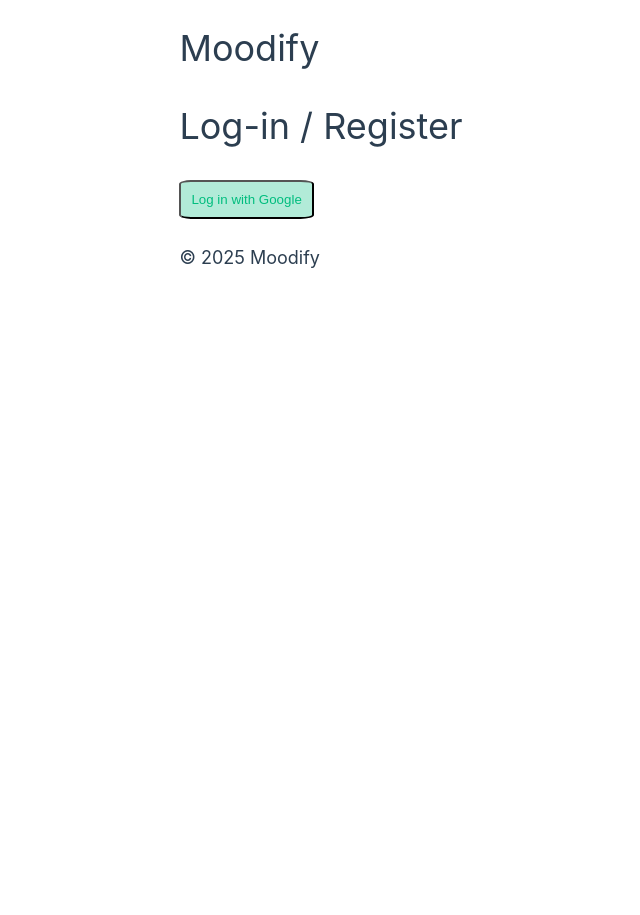
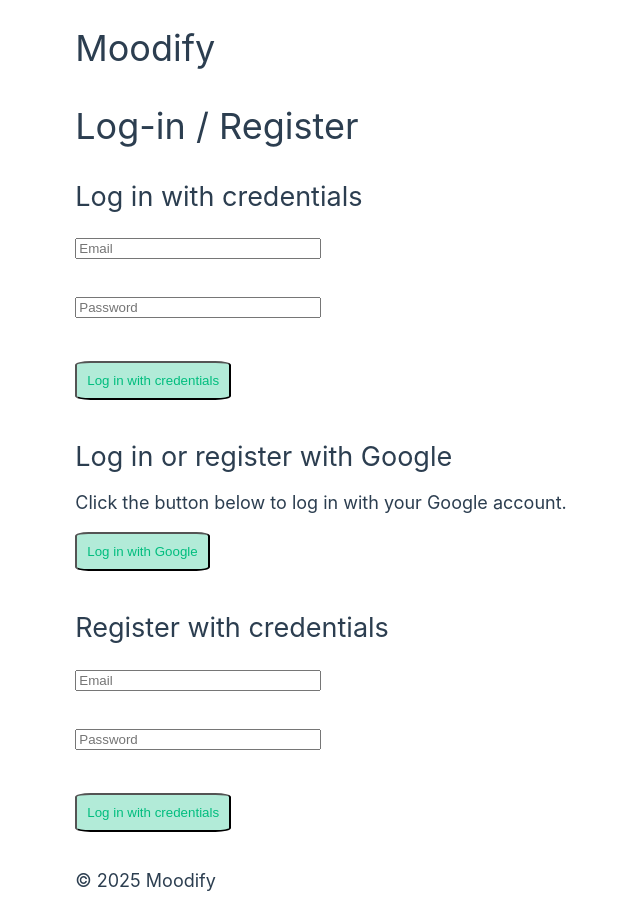
Before and after one commit to Music-Mood-Analyzer-Moodify/Web-Frontend, a Nuxt app: page / in a window 1280 px wide. Shown: the whole page, without its empty margins (319-959 px from the left). Before the commit the page ends 800 px from the top, so only its background shows below. Built offline with nearby package versions, Linux system fonts and the light colour scheme.

Commit message:
updated frontend to have cred auth and updated endpoint

```diff
--- a/pages/index.vue
+++ b/pages/index.vue
@@ -1,13 +1,77 @@
 <template>
   <div>
     <h1>Log-in / Register</h1>
-    <button @click="loginWithGoogle">Log in with Google</button>
+    <div>
+      <h2>Log in with credentials</h2>
+      <form>
+        <div class="form-group">
+          <input
+            v-model="login_email"
+            type="email"
+            placeholder="Email"
+            required
+          />
+        </div>
+        <div class="form-group">
+          <input
+            v-model="login_password"
+            type="password"
+            placeholder="Password"
+            required
+          />
+        </div>
+        <p .login_error v-if="login_error">
+          {{ login_error }}
+        </p>
+        <button @click.prevent="loginWithCredentials">
+          Log in with credentials
+        </button>
+      </form>
+    </div>
+    <div>
+      <h2>Log in or register with Google</h2>
+      <p>Click the button below to log in with your Google account.</p>
+      <button @click="loginWithGoogle">Log in with Google</button>
+    </div>
+    <div>
+      <h2>Register with credentials</h2>
+      <form>
+        <div class="form-group">
+          <input
+            v-model="register_email"
+            type="email"
+            placeholder="Email"
+            required
+          />
+        </div>
+        <div class="form-group">
+          <input
+            v-model="register_password"
+            type="password"
+            placeholder="Password"
+            required
+          />
+        </div>
+        <p .register_error>
+          {{ register_error }}
+        </p>
+        <button @click.prevent="registerWithCredentials">
+          Log in with credentials
+        </button>
+      </form>
+    </div>
   </div>
 </template>
 
 <script setup lang="ts">
 import { initializeApp } from "firebase/app";
-import { getAuth, GoogleAuthProvider, signInWithPopup } from "firebase/auth";
+import {
+  getAuth,
+  GoogleAuthProvider,
+  signInWithPopup,
+  signInWithEmailAndPassword,
+  createUserWithEmailAndPassword,
+} from "firebase/auth";
 
 const runtimeConfig = useRuntimeConfig();
 const firebaseConfig = {
@@ -25,15 +89,54 @@ const provider = new GoogleAuthProvider();
 const loginWithGoogle = async () => {
   console.log("Logging in with Google...");
   await signInWithPopup(auth, provider)
-    .then((result) => {
+    .then(async (result) => {
       let token = result.user.getIdToken();
       let user = result.user;
       console.log("User signed in:", result.user);
+      await navigateTo("/messages");
     })
     .catch((error) => {
       console.error("Error signing in with Google:", error);
     });
-  await navigateTo("/messages");
+};
+const login_email = ref("");
+const login_password = ref("");
+const login_error = ref("");
+const loginWithCredentials = async () => {
+  console.log("Logging in with credentials...");
+  await signInWithEmailAndPassword(
+    auth,
+    login_email.value,
+    login_password.value
+  )
+    .then(async (result) => {
+      console.log("User signed in:", result.user);
+      await navigateTo("/messages");
+    })
+    .catch((error) => {
+      console.error("Error signing in with credentials:", error);
+      login_error.value = error.message;
+    });
+};
+
+const register_email = ref("");
+const register_password = ref("");
+const register_error = ref("");
+const registerWithCredentials = async () => {
+  console.log("Registering with credentials...");
+  await createUserWithEmailAndPassword(
+    auth,
+    register_email.value,
+    register_password.value
+  )
+    .then(async (result) => {
+      console.log("User registered:", result.user);
+      await navigateTo("/messages");
+    })
+    .catch((error) => {
+      console.error("Error registering with credentials:", error);
+      register_error.value = error.message;
+    });
 };
 
 onMounted(() => {
@@ -41,7 +144,19 @@ onMounted(() => {
     provide: {
       auth,
       loginWithGoogle,
+      loginWithCredentials,
+      registerWithCredentials,
     },
   };
 });
 </script>
+<style scoped>
+.form-group {
+  margin-bottom: 1em;
+}
+input {
+  display: block;
+  width: 50%;
+  box-sizing: border-box;
+}
+</style>
--- a/pages/songs.vue
+++ b/pages/songs.vue
@@ -16,7 +16,7 @@
 const { gatewayUrl } = useRuntimeConfig().public;
 const songs = ref([]);
 const getMessages = async () => {
-  const data = await $fetch(`${gatewayUrl}/api/song/song`, {
+  const data = await $fetch(`${gatewayUrl}/api/song/allSongs`, {
     method: "GET",
     query: {
       page: 0,
```
